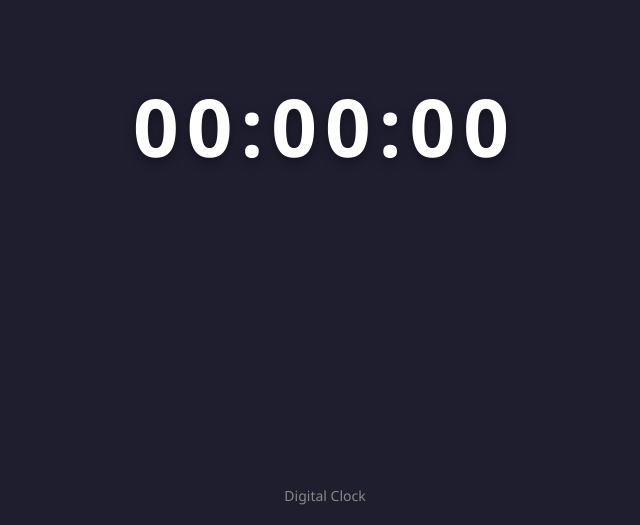
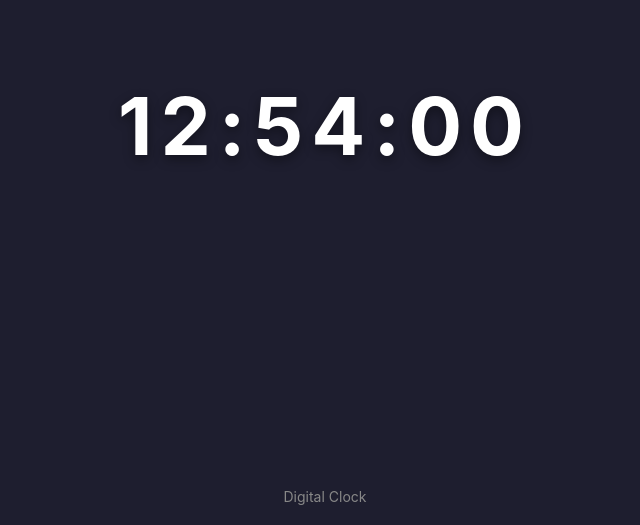
Before and after one commit to chenyi5952/chenyi5952.github.io, a plain HTML site: page index.html in a window 1280 px wide. Shown: the part 275-800 px from the top of the page, without its empty margins (315-955 px from the left). Drawn offline with Linux system fonts and the light colour scheme.

Commit message:
Add files via upload

```diff
--- a/index.html
+++ b/index.html
@@ -12,7 +12,7 @@
       --shadow: 0 4px 12px rgba(0, 0, 0, 0.4);
     }
     body {
-      font-family: -apple-system， BlinkMacSystemFont, "Segoe UI", Roboto, "Helvetica Neue", Arial, sans-serif;
+      font-family: -apple-system, BlinkMacSystemFont, "Segoe UI", Roboto, "Helvetica Neue", Arial, sans-serif;
       background: var(--bg);
       color: var(--text);
       margin: 0;
@@ -21,7 +21,7 @@
       align-items: center;
       min-height: 100vh;
     }
-    。clock-container {
+    .clock-container {
       text-align: center;
       padding: 20px;
     }
@@ -58,15 +58,15 @@
 
   <script>
     function updateClock() {
-      const 当前 = new Date();
+      const now = new Date();
       const hours = String(now.getHours()).padStart(2, '0');
-      const minutes = String(现在。getMinutes()).padStart(2, '0');
+      const minutes = String(now.getMinutes()).padStart(2, '0');
       const seconds = String(now.getSeconds()).padStart(2, '0');
       document.getElementById('clock').textContent = `${hours}:${minutes}:${seconds}`;
     }
     // 页面加载立即显示并每秒更新
     updateClock();
-    const timer = setInterval(updateClock, 1000);
+    setInterval(updateClock, 1000);
   </script>
 </body>
 </html>
```
